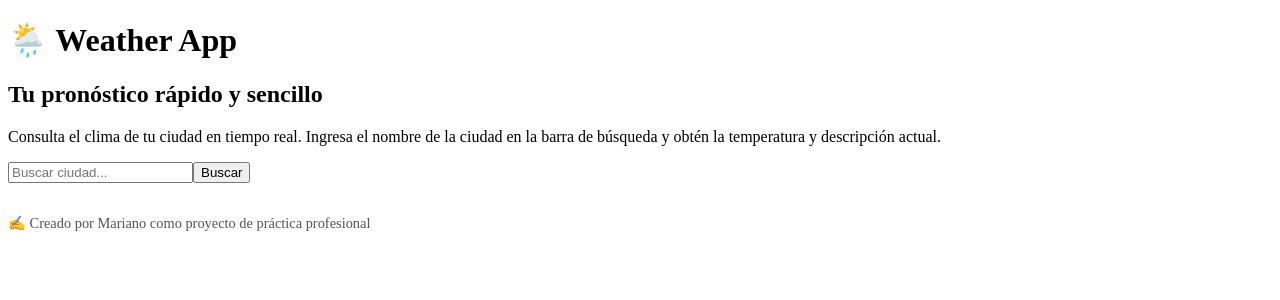
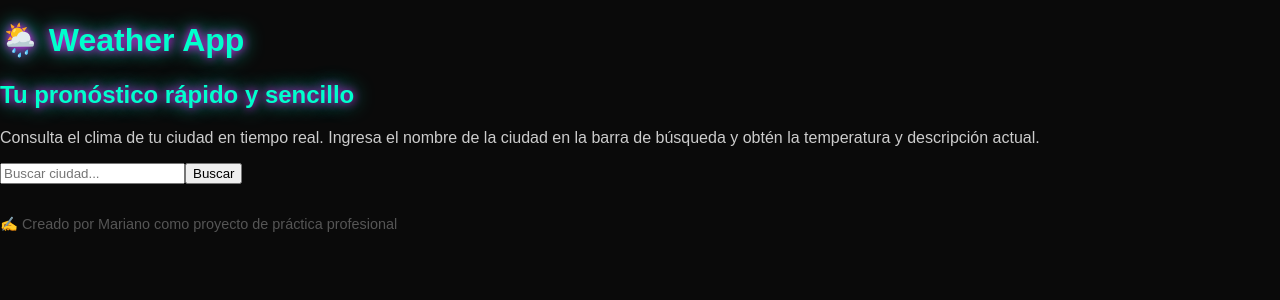
Before and after one commit to mariano925/react-profesional-app, a React (Vite) app: page / in a window 1280 px wide. Shown: the top 300 px of the page. Built offline with nearby package versions, Linux system fonts and the light colour scheme.

Commit message:
Estilos cyberpunk: actualizo App.css e index.css

```diff
--- a/src/App.css
+++ b/src/App.css
@@ -0,0 +1,48 @@
+.App {
+  text-align: center;
+  padding: 2rem;
+}
+
+footer {
+  margin-top: 2rem;
+  font-size: 0.9rem;
+  color: #ff00ff;
+  text-shadow: 0 0 5px #ff00ff;
+}
+
+/* Botones estilo cyberpunk */
+button {
+  background: transparent;
+  border: 2px solid #00ffcc;
+  color: #00ffcc;
+  padding: 10px 20px;
+  border-radius: 8px;
+  cursor: pointer;
+  transition: all 0.3s ease;
+}
+
+button:hover {
+  background: #00ffcc;
+  color: #000;
+  box-shadow: 0 0 15px #00ffcc;
+}
+
+.loader {
+  display: flex;
+  flex-direction: column;
+  align-items: center;
+  margin-top: 1rem;
+}
+
+.spinner {
+  border: 4px solid #333;
+  border-top: 4px solid #00ffcc; /* color neón */
+  border-radius: 50%;
+  width: 40px;
+  height: 40px;
+  animation: spin 1s linear infinite;
+}
+
+@keyframes spin {
+  100% { transform: rotate(360deg); }
+}
--- a/src/App.jsx
+++ b/src/App.jsx
@@ -5,14 +5,16 @@ import { useState } from "react";
 import SearchBar from "./components/SearchBar";
 import WeatherCard from "./components/WeatherCard";
 import { getWeather } from "./services/weatherService"; // 👈 Import correcto
+import Loader from "./components/Loader";
 
 function App() {
   const [city, setCity] = useLocalStorage("city", "Gualeguay");
   const [weather, setWeather] = useState(null);
   const [error, setError] = useState(null);
-
+  const [loading, setLoading] = useState(false);
   const handleSearch = async (query) => {
     setCity(query);
+    setLoading(true);
     try {
       const data = await getWeather(query);
       setWeather(data);
@@ -21,6 +23,8 @@ function App() {
     } catch (err) {
       setError("City not found");
       setWeather(null);
+    } finally {
+      setLoading(false);
     }
   };
 
@@ -44,6 +48,7 @@ function App() {
           />
         )}
         {error && <ErrorMessage message={error} />}
+        {loading && <Loader />}
 
         <footer style={{ marginTop: "2rem", fontSize: "0.9rem", color: "#555" }}>
           ✍️ Creado por Mariano como proyecto de práctica profesional
--- a/src/components/Loader.jsx
+++ b/src/components/Loader.jsx
@@ -1,7 +1,8 @@
 // # Indicador de carga
 function Loader() {
   return (
-    <div>
+    <div className="loader">
+    <div className="spinner"></div>
       <p>Cargando...</p>
     </div>
   )
--- a/src/components/SearchBar.jsx
+++ b/src/components/SearchBar.jsx
@@ -1,19 +1,27 @@
 // src/components/SearchBar.jsx
-import React from "react";
-import { useState } from "react";
+import React, { useState, useContext } from "react";
 import { WeatherContext } from "../context/WeatherContext";
 
 function SearchBar({ onSearch }) {
-  const {setCity} = React.useContext(WeatherContext);
+  const {setCity} = useContext(WeatherContext);
+  const [query, setQuery] = useState("");
 
   const handleSubmit = (e) => {
     e.preventDefault();
-    setCity(e.target.elements.city.value);
+    if(query.trim() !== "") {
+      setCity(query);
+      onSearch(query);
+    }
   };
 
   return (
     <form onSubmit={handleSubmit}>
-      <input name="city" placeholder="Buscar ciudad..." />
+      <input
+        name="city"
+        placeholder="Buscar ciudad..."
+        value={query}
+        onChange={(e) => setQuery(e.target.value)}
+      />
 
       <button type="submit">Buscar</button>
     </form>
--- a/src/index.css
+++ b/src/index.css
@@ -0,0 +1,15 @@
+/* Reset y estilos base */
+body {
+  margin: 0;
+  font-family: 'Orbitron', sans-serif; /* Fuente futurista */
+  background-color: #0a0a0a; /* Fondo oscuro */
+  color: #00ffcc; /* Texto en cian neón */
+}
+
+h1, h2 {
+  text-shadow: 0 0 10px #ff00ff, 0 0 20px #00ffcc;
+}
+
+p {
+  color: #ccc;
+}
```
